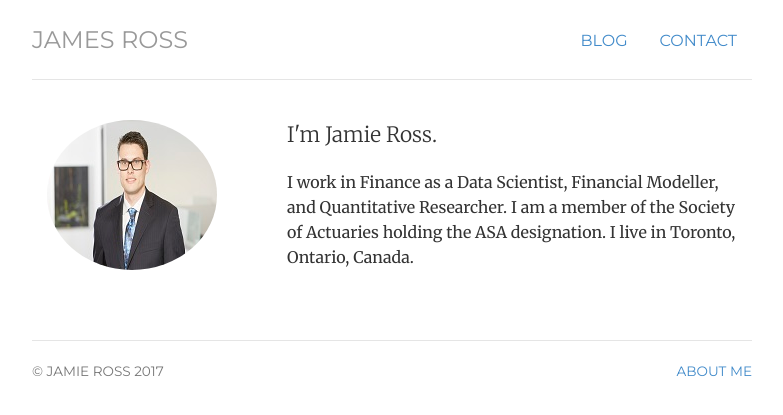
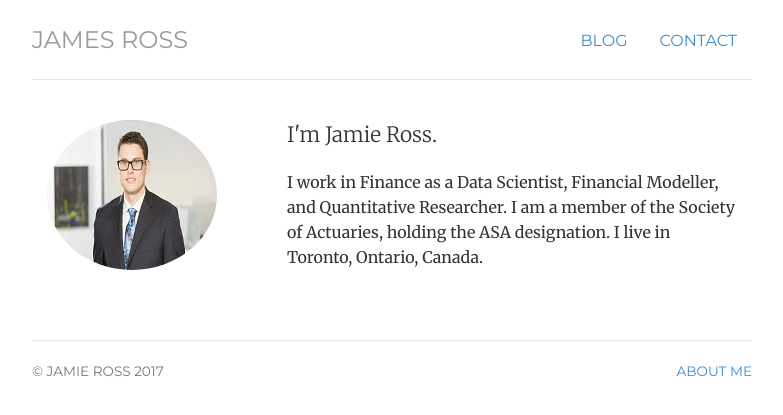
Before and after one commit to thejamesross/thejamesross.github.io, a Jekyll site: the page built from index.html, in a window 1280 px wide. Shown: the top 415 px of the page, without its empty margins (248-1031 px from the left). Built offline with Jekyll 4.4.1, drawn with Linux system fonts in a browser that asks for light colours.

```diff
--- a/index.html
+++ b/index.html
@@ -16,7 +16,7 @@ description: Jamie Ross Cover Page
 	<span itemprop="title">Data Scientist</span>,
 	<span itemprop="title">Financial Modeller</span>, and
 	<span itemprop="title">Quantitative Researcher. I am a member of the
-	<span itemprop="title">Society of Actuaries</span> holding the
+	<span itemprop="title">Society of Actuaries</span>, holding the
 	<span itemprop="title">ASA</span> designation.
 	</span> I live in
 	<span itemprop="address" itemscope
```
